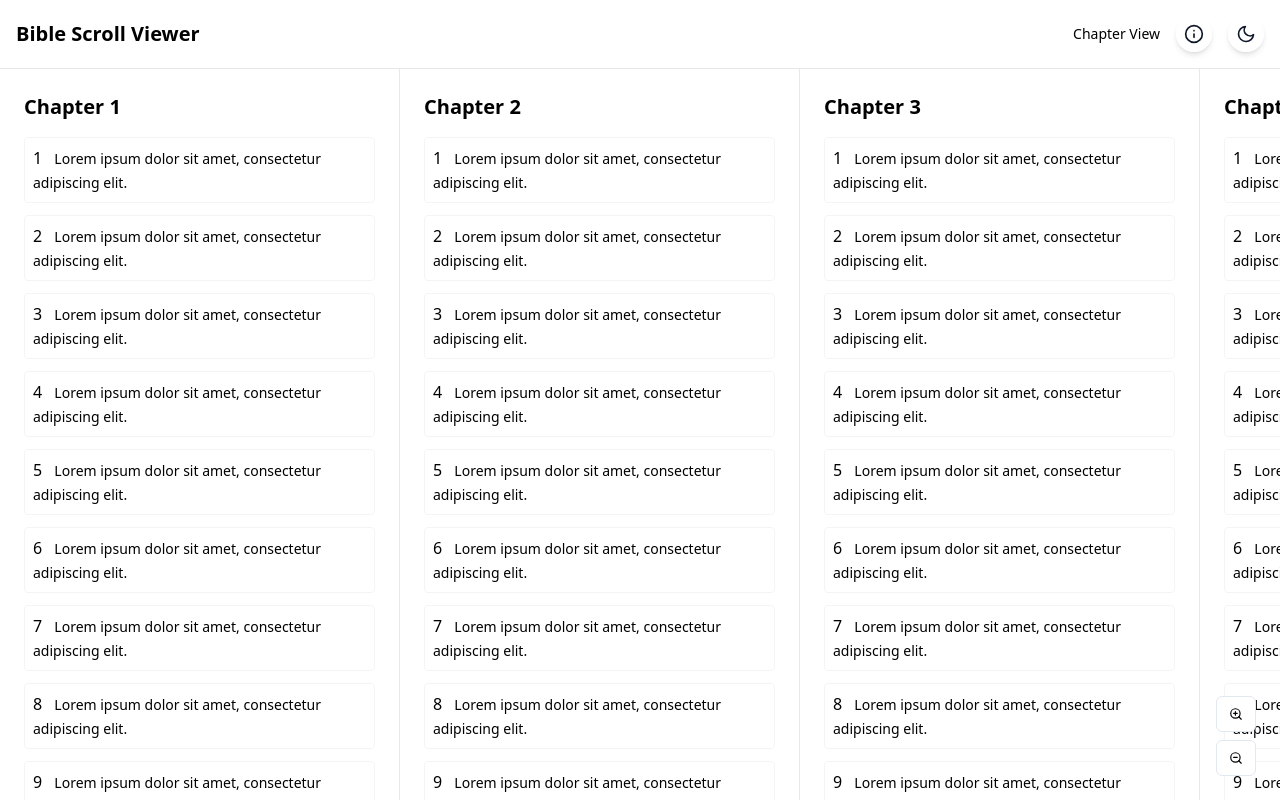
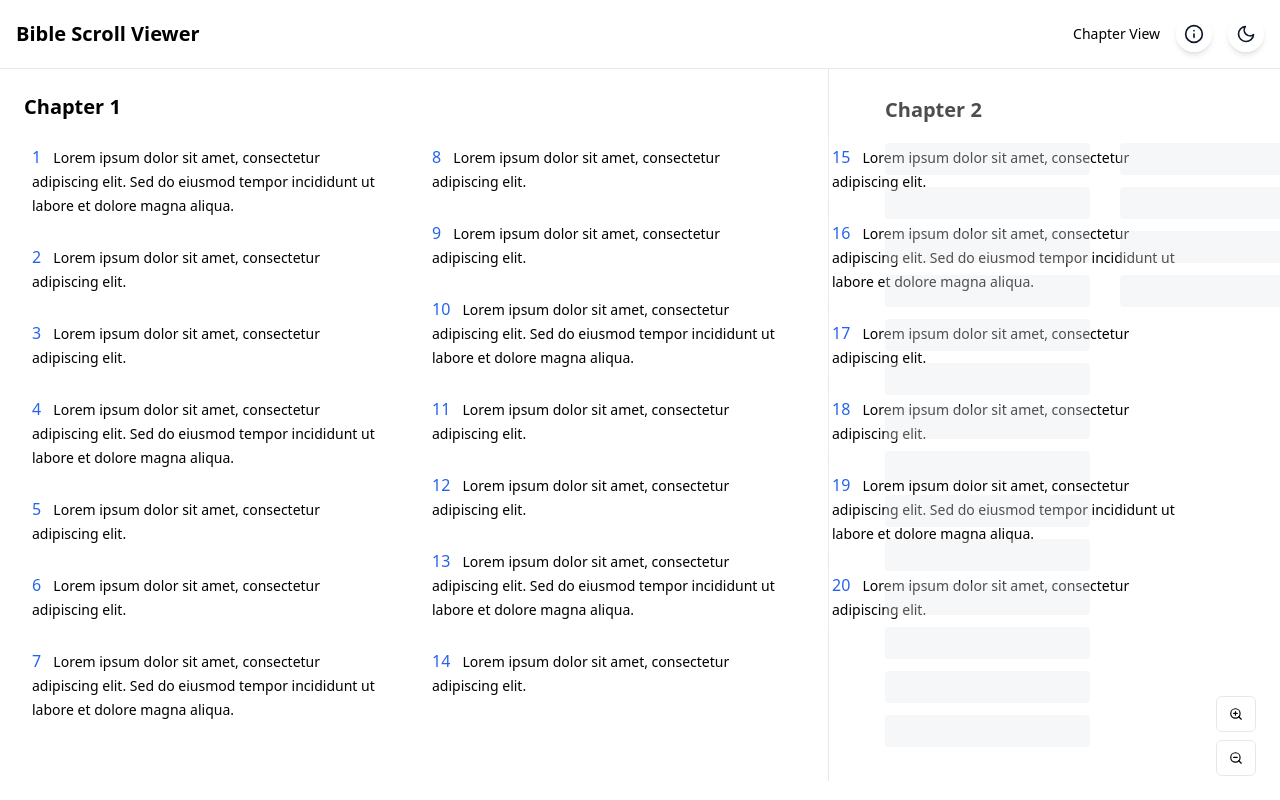
Before and after one commit to TATERxxWARDY/BibleScroll, a Svelte app: page / in a window 1280 px wide. Built offline with nearby package versions, Linux system fonts and the light colour scheme.

Commit message:
getting the chpater view into more of a better place

```diff
--- a/src/components/BibleScroll.svelte
+++ b/src/components/BibleScroll.svelte
@@ -9,6 +9,7 @@
   import DialogTitle from './ui/DialogTitle.svelte';
   import DialogDescription from './ui/DialogDescription.svelte';
   import DialogFooter from './ui/DialogFooter.svelte';
+  import ChapterSkeleton from './ChapterSkeleton.svelte';
 
   // Zoom levels
   const ZOOM_LEVELS = {
@@ -28,6 +29,8 @@
   let scrollLeft = 0;
   let showInfoDialog = false;
   let needsColumnDetection = false;
+  let currentChapter = 1; // Track current chapter
+  let totalChapters = 20; // Total number of chapters
 
   // Update isDarkMode when theme changes
   $: isDarkMode = $theme === 'dark';
@@ -112,6 +115,43 @@
     }
   }
 
+  // Function to handle changing the current chapter
+  function changeCurrentChapter(chapterNum, fetchOptions = {}) {
+    if (chapterNum >= 1 && chapterNum <= totalChapters) {
+      // Show loading state if needed
+      const isLoading = fetchOptions.shouldFetch || false;
+
+      // Allow integration with server-side fetching
+      if (fetchOptions.fetchFn && typeof fetchOptions.fetchFn === 'function') {
+        // Execute the provided fetch function
+        fetchOptions.fetchFn(chapterNum, fetchOptions.chapterData)
+          .then(() => {
+            // Update current chapter after successful fetch
+            currentChapter = chapterNum;
+            scrollToChapter(chapterNum);
+          })
+          .catch(error => {
+            console.error('Error fetching chapter:', error);
+            // Optionally handle the error state
+          });
+      } else {
+        // Default behavior (client-side only)
+        currentChapter = chapterNum;
+        scrollToChapter(chapterNum);
+      }
+    }
+  }
+
+  // Helper function to scroll to the selected chapter
+  function scrollToChapter(chapterNum) {
+    setTimeout(() => {
+      const chapterElement = document.getElementById(`chapter-${chapterNum}`);
+      if (chapterElement && scrollContainer) {
+        scrollContainer.scrollLeft = chapterElement.offsetLeft - scrollContainer.offsetWidth / 2 + chapterElement.offsetWidth / 2;
+      }
+    }, 100);
+  }
+
   // Generate Bible content based on zoom level
   $: bibleContent = getBibleContent(zoomLevel);
   $: if (zoomLevel === ZOOM_LEVELS.VERSE) {
@@ -123,7 +163,8 @@
       case ZOOM_LEVELS.VERSE:
         return generateVerseView();
       case ZOOM_LEVELS.CHAPTER:
-        return generateChapterView();
+        // Return a placeholder - we'll handle chapter view with components
+        return null;
       case ZOOM_LEVELS.BOOK:
         return generateBookView();
       case ZOOM_LEVELS.TESTAMENT:
@@ -131,7 +172,7 @@
       case ZOOM_LEVELS.BIBLE:
         return generateBibleView();
       default:
-        return generateChapterView();
+        return null;
     }
   }
 
@@ -269,27 +310,6 @@
     }
 
     needsColumnDetection = false;
-  }
-
-  // Chapter view shows verses grouped by chapters
-  function generateChapterView() {
-    return Array(20)
-      .fill(0)
-      .map((_, i) => `
-        <div class="chapter-container p-6 border-r border-gray-200 dark:border-gray-700 min-w-[400px]">
-          <h2 class="text-xl font-bold mb-4">Chapter ${i + 1}</h2>
-          <div class="space-y-3">
-            ${Array(10)
-              .fill(0)
-              .map((_, j) => `
-                <div class="verse p-2 border border-gray-100 dark:border-gray-800 rounded">
-                  <span class="font-medium mr-2">${j + 1}</span>
-                  <span class="text-sm">Lorem ipsum dolor sit amet, consectetur adipiscing elit.</span>
-                </div>
-              `).join('')}
-          </div>
-        </div>
-      `).join('');
   }
 
   // Book view shows chapters grouped by books
@@ -465,7 +485,81 @@
       on:touchend={handleMouseUpOrLeave}
     >
       <div class="flex h-full">
-        {@html bibleContent}
+        {#if zoomLevel === ZOOM_LEVELS.CHAPTER}
+          <div id="chapter-view-container" class="chapter-view-container flex flex-row space-x-8">
+            {#each Array(totalChapters) as _, i}
+              <div id="chapter-{i+1}" class="chapter-wrapper">
+                {#if i+1 === currentChapter}
+                  <!-- Current chapter with full content -->
+                  <div class="chapter-container p-6 border-r border-gray-200 dark:border-gray-700 min-w-[800px] relative">
+                    <h2 class="text-xl font-bold mb-4">Chapter {i+1}</h2>
+                    <!-- Multi-column layout for verses -->
+                    <div class="verses-container" style="
+                      columns: 3 240px;
+                      column-gap: 40px;
+                      column-fill: balance;
+                      width: 760px;
+                      height: calc(100vh - 180px);
+                      margin-right: 20px;
+                    ">
+                      {#each Array(20) as _, j}
+                        <div class="verse p-2 mb-3 rounded break-inside-avoid-column bg-white/20 dark:bg-gray-800/20 hover:bg-white/30 dark:hover:bg-gray-800/30 transition-colors">
+                          <span class="font-medium mr-2 text-blue-600 dark:text-blue-400">{j+1}</span>
+                          <span class="text-sm">Lorem ipsum dolor sit amet, consectetur adipiscing elit. {j % 3 === 0 ? 'Sed do eiusmod tempor incididunt ut labore et dolore magna aliqua.' : ''}</span>
+                        </div>
+                      {/each}
+                    </div>
+                  </div>
+                {:else}
+                  <!-- Other chapters with visible headings but skeleton content -->
+                  <div class="chapter-container p-6 border-r border-gray-200 dark:border-gray-700 min-w-[480px] opacity-70 hover:opacity-100 transition-opacity">
+                    <div class="flex items-center justify-between mb-4">
+                      <h2 class="text-xl font-bold cursor-pointer" on:click={() => changeCurrentChapter(i+1)}>Chapter {i+1}</h2>
+                      <button
+                        class="view-chapter-btn p-2 rounded-full bg-white/90 dark:bg-gray-800/90 text-blue-500 hover:text-blue-600 dark:text-blue-400 dark:hover:text-blue-300 shadow-md hover:shadow-lg border border-blue-200 dark:border-blue-800 transition-all duration-200 scale-100 hover:scale-105"
+                        on:click={() => changeCurrentChapter(i+1, {
+                          // Example integration points for server-side fetching
+                          shouldFetch: true,
+                          chapterData: {
+                            id: `chapter-${i+1}`,
+                            href: `/api/chapters/${i+1}`,
+                            nextHref: i+2 <= totalChapters ? `/api/chapters/${i+2}` : null,
+                            prevHref: i > 0 ? `/api/chapters/${i}` : null
+                          },
+                          // This can be replaced with actual fetch implementation
+                          fetchFn: null
+                        })}
+                        data-chapter-id={i+1}
+                        data-chapter-href={`/api/chapters/${i+1}`}
+                        aria-label="View chapter {i+1}"
+                      >
+                        <!-- Eye icon (view) -->
+                        <svg xmlns="http://www.w3.org/2000/svg" width="16" height="16" viewBox="0 0 24 24" fill="none" stroke="currentColor" stroke-width="2" stroke-linecap="round" stroke-linejoin="round">
+                          <path d="M2 12s3-7 10-7 10 7 10 7-3 7-10 7-10-7-10-7Z"></path>
+                          <circle cx="12" cy="12" r="3"></circle>
+                        </svg>
+                      </button>
+                    </div>
+                    <!-- Multi-column layout for skeleton content -->
+                    <div class="skeleton-verses-container" style="
+                      columns: 2 200px;
+                      column-gap: 30px;
+                      column-fill: auto;
+                      width: 440px;
+                      height: calc(100vh - 180px);
+                    ">
+                      {#each Array(Math.floor(Math.random() * 5) + 15) as _, j}
+                        <div class="skeleton-verse h-8 mb-3 bg-gray-200 dark:bg-gray-700 rounded animate-pulse break-inside-avoid-column"></div>
+                      {/each}
+                    </div>
+                  </div>
+                {/if}
+              </div>
+            {/each}
+          </div>
+        {:else}
+          {@html bibleContent}
+        {/if}
       </div>
     </div>
 
@@ -502,7 +596,6 @@
       </Button>
     </div>
 
-    <!-- Info Dialog -->
     <Dialog bind:open={showInfoDialog}>
       <DialogContent>
         <DialogHeader>
--- /dev/null
+++ b/src/components/ChapterSkeleton.svelte
@@ -0,0 +1,61 @@
+<script>
+  export let visible = false;
+  export let width = 400; // Match chapter-container min-width
+  export let height = 300; // Approximate height for chapter view
+  export let title = "Chapter X"; // Chapter title to display when visible
+  export let onClick = () => {}; // Click handler
+  export let label = null; // Optional label (Current, Previous, Next)
+
+  // Generate placeholder lines that look like text
+  function generateLines() {
+    const lines = [];
+    const lineHeight = 4;
+    const gap = 2;
+    const numLines = Math.floor(height / (lineHeight + gap)) - 4; // Leave room for header
+
+    for (let i = 0; i < numLines; i++) {
+      // Vary line lengths to make it look more natural
+      const lineWidth = Math.random() * 0.3 + 0.7; // Between 70% and 100% of width
+      lines.push({
+        width: lineWidth * (width - 48), // Account for padding
+        top: i * (lineHeight + gap) + 40 // Leave space for header
+      });
+    }
+
+    return lines;
+  }
+
+  const lines = generateLines();
+</script>
+
+<div class="chapter-container p-6 border-r border-gray-200 dark:border-gray-700 min-w-[400px] cursor-pointer relative"
+     style="width: {width}px; height: {height}px;"
+     on:click={onClick}>
+
+  {#if label}
+    <div class="absolute top-2 right-2 {label === 'Current' ? 'bg-green-500' : label === 'Previous' ? 'bg-blue-500' : 'bg-blue-500'} text-white text-xs px-2 py-1 rounded-full">
+      {label}
+    </div>
+  {/if}
+
+  {#if !visible}
+    <!-- Skeleton header -->
+    <div class="bg-gray-300 dark:bg-gray-700 rounded-md h-8 w-2/3 mb-8"></div>
+
+    <!-- Skeleton content -->
+    <div class="relative w-full h-full">
+      {#each lines as line}
+        <div
+          class="bg-gray-300 dark:bg-gray-700 rounded-sm absolute"
+          style="width: {line.width}px; height: 4px; top: {line.top}px;"
+        ></div>
+      {/each}
+    </div>
+  {:else}
+    <!-- Actual content -->
+    <h2 class="text-xl font-bold mb-4">{title}</h2>
+    <div class="space-y-3">
+      <slot></slot>
+    </div>
+  {/if}
+</div>
```
